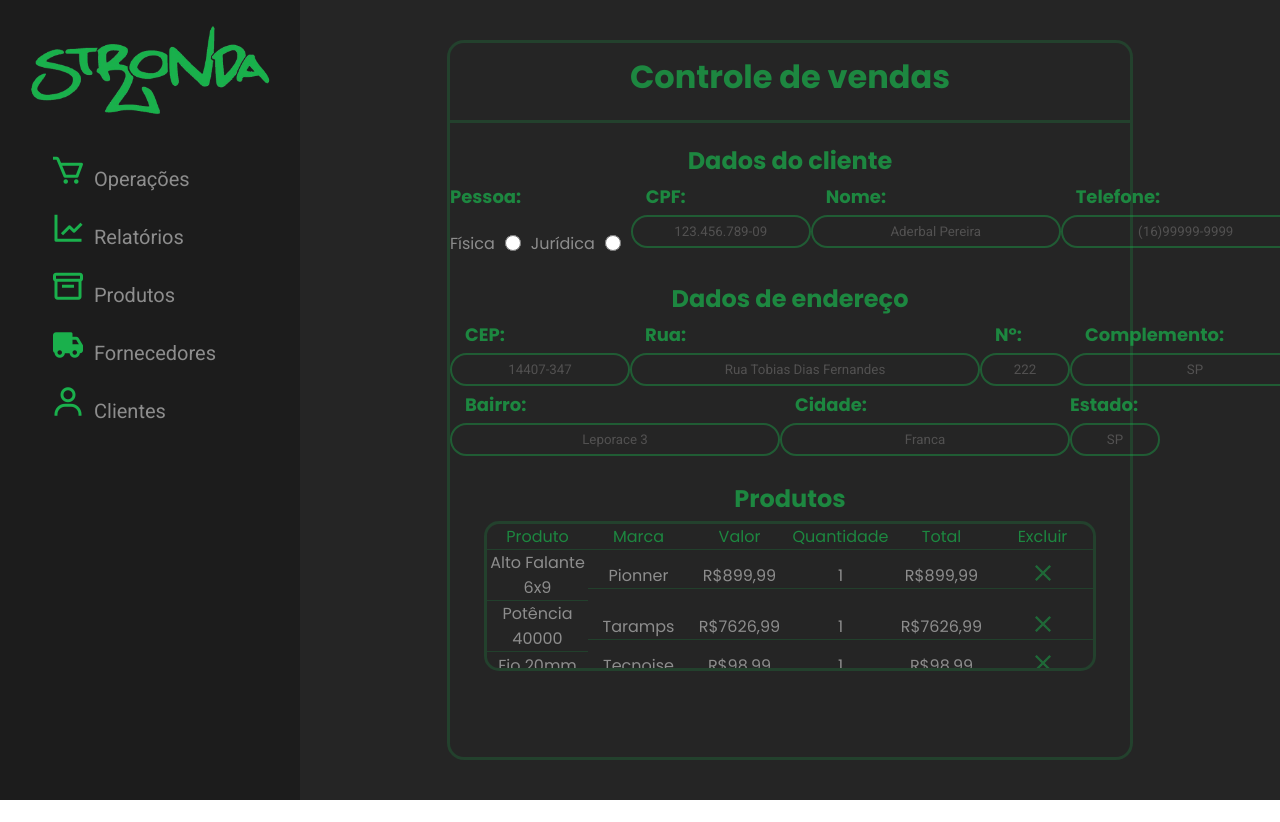
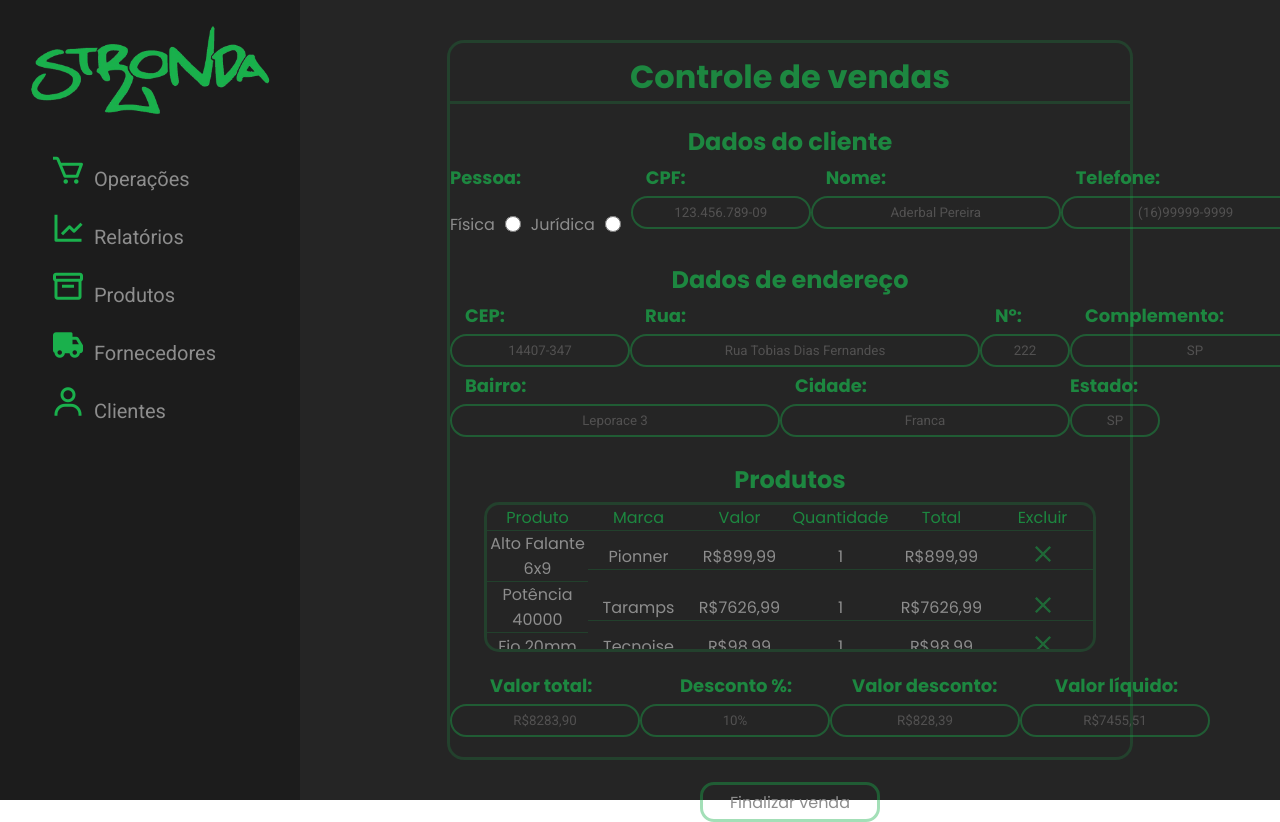
Before and after one commit to pedrocortez877/Stronda, a React (Create React App) app: page /productSale in a window 1280 px wide. Shown: the top 822 px of the page. Before the commit the page ends 800 px from the top, so only its background shows below. Built offline with nearby package versions, Linux system fonts and the light colour scheme.

Commit message:
Finalizando escopo da tela de venda de produtos

```diff
--- a/src/pages/ProductSale/index.js
+++ b/src/pages/ProductSale/index.js
@@ -20,6 +20,7 @@ import {
   RadioButtonTypePersonLabel,
   LabelInputs,
   ProductsListArea,
+  ButtonConfirmSale,
 } from "./styles";
 
 export function ProductSale() {
@@ -195,6 +196,45 @@ export function ProductSale() {
               ))}
             </ProductsListArea>
           </Section>
+          <Section marginTop="20px">
+            <LineCustomerInformations>
+              <InputsArea>
+                <LabelInputs paddingLeft="40px">Valor total:</LabelInputs>
+                <Input
+                  isPassword={false}
+                  placeholder="R$8283,90"
+                  width="190px"
+                />
+              </InputsArea>
+              <InputsArea>
+                <LabelInputs paddingLeft="40px">Desconto %:</LabelInputs>
+                <Input isPassword={false} placeholder="10%" width="190px" />
+              </InputsArea>
+              <InputsArea>
+                <LabelInputs paddingLeft="22px">Valor desconto:</LabelInputs>
+                <Input
+                  isPassword={false}
+                  placeholder="R$828,39"
+                  width="190px"
+                />
+              </InputsArea>
+              <InputsArea>
+                <LabelInputs paddingLeft="35px">Valor líquido:</LabelInputs>
+                <Input
+                  isPassword={false}
+                  placeholder="R$7455,51"
+                  width="190px"
+                />
+              </InputsArea>
+            </LineCustomerInformations>
+          </Section>
+          <Section marginTop="20px">
+            <LineCustomerInformations>
+              <InputsArea>
+                <ButtonConfirmSale>Finalizar venda</ButtonConfirmSale>
+              </InputsArea>
+            </LineCustomerInformations>
+          </Section>
         </SalesDashboard>
       </ScreenOperation>
     </Container>
--- a/src/pages/ProductSale/styles.js
+++ b/src/pages/ProductSale/styles.js
@@ -52,7 +52,7 @@ export const Section = styled.div`
 
   width: 100%;
 
-  margin: 0 auto;
+  margin: ${(props) => (props.marginTop ? props.marginTop : "0 auto")};
 
   flex-direction: column;
 `;
@@ -144,3 +144,22 @@ export const ProductsListArea = styled.div`
     border-radius: 3px;
   }
 `;
+
+export const ButtonConfirmSale = styled.button`
+  background: none;
+  width: 180px;
+  height: 40px;
+
+  border: 3px solid var(--primary40);
+  border-radius: 14px;
+
+  font-size: 16px;
+  color: var(--gray);
+
+  cursor: pointer;
+
+  &:hover {
+    background-color: var(--primary20);
+    color: var(--gray-light);
+  }
+`;
```
